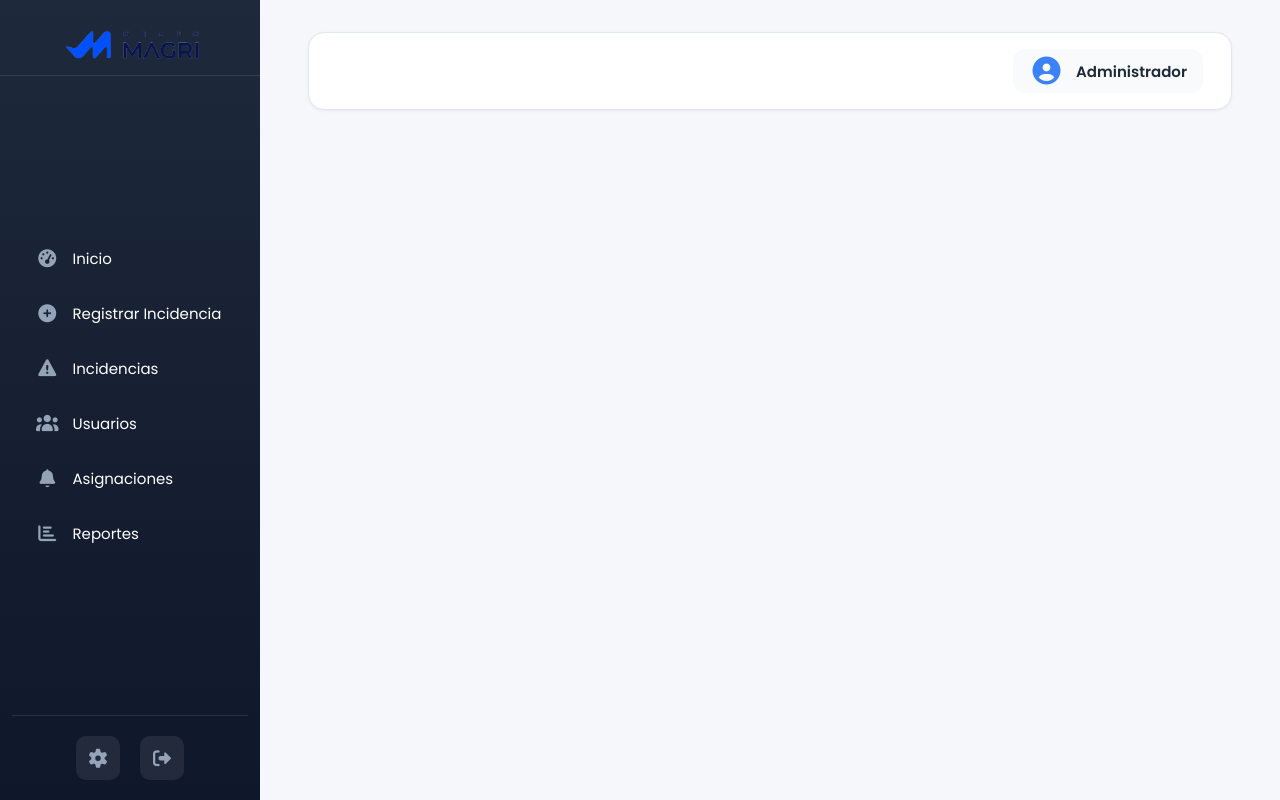
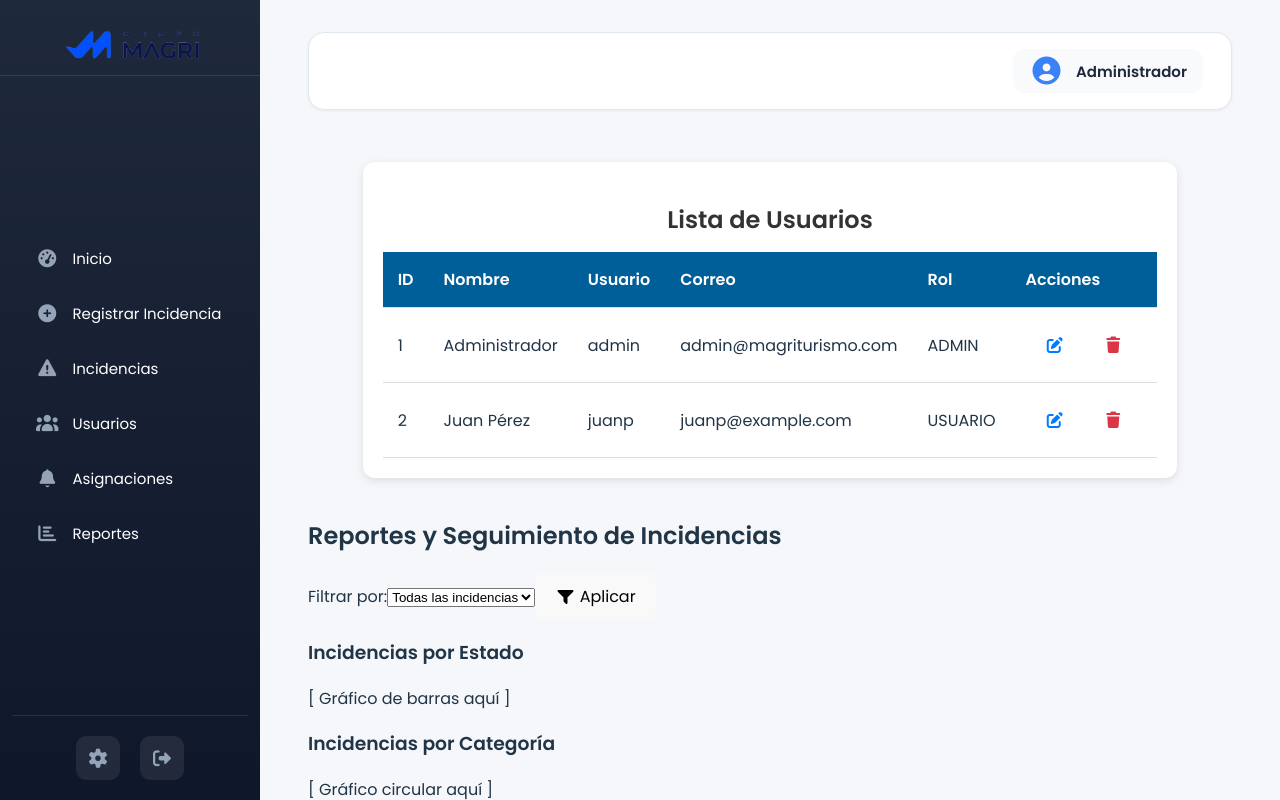
Before and after one commit to krashow/frontend-magri, a Vue app: page /reportes in a window 1280 px wide. Built offline with nearby package versions, Linux system fonts and the light colour scheme.

Commit message:
creacion de la pagina de Reposrtes (sin funciones)

```diff
--- a/src/views/Reportes.vue
+++ b/src/views/Reportes.vue
@@ -69,7 +69,79 @@
           <span>{{ userName }}</span>
         </div>
       </header>
+      <section class="user-table-section">
+        <h2>Lista de Usuarios</h2>
+        <table class="user-table">
+          <thead>
+            <tr>
+              <th>ID</th>
+              <th>Nombre</th>
+              <th>Usuario</th>
+              <th>Correo</th>
+              <th>Rol</th>
+              <th>Acciones</th>
+            </tr>
+          </thead>
+          <tbody>
+            <tr>
+              <td>1</td>
+              <td>Administrador</td>
+              <td>admin</td>
+              <td>admin@magriturismo.com</td>
+              <td>ADMIN</td>
+              <td>
+                <button class="btn-edit"><i class="fas fa-edit"></i></button>
+                <button class="btn-delete"><i class="fas fa-trash"></i></button>
+              </td>
+            </tr>
+            <tr>
+              <td>2</td>
+              <td>Juan Pérez</td>
+              <td>juanp</td>
+              <td>juanp@example.com</td>
+              <td>USUARIO</td>
+              <td>
+                <button class="btn-edit"><i class="fas fa-edit"></i></button>
+                <button class="btn-delete"><i class="fas fa-trash"></i></button>
+              </td>
+            </tr>
+          </tbody>
+        </table>
+      </section>
 
+      <!-- Módulo de reportes -->
+      <section class="reports-section">
+        <h2>Reportes y Seguimiento de Incidencias</h2>
+
+        <div class="report-filters">
+          <label for="filter">Filtrar por:</label>
+          <select id="filter">
+            <option value="todas">Todas las incidencias</option>
+            <option value="abiertas">Abiertas</option>
+            <option value="cerradas">Cerradas</option>
+            <option value="pendientes">Pendientes</option>
+          </select>
+          <button class="btn-filter"><i class="fas fa-filter"></i> Aplicar</button>
+        </div>
+
+        <!-- Gráficos (más adelante se llenarán con JS o librerías) -->
+        <div class="charts-container">
+          <div class="chart-card">
+            <h3>Incidencias por Estado</h3>
+            <div class="chart-placeholder">[ Gráfico de barras aquí ]</div>
+          </div>
+
+          <div class="chart-card">
+            <h3>Incidencias por Categoría</h3>
+            <div class="chart-placeholder">[ Gráfico circular aquí ]</div>
+          </div>
+
+          <div class="chart-card">
+            <h3>Evolución de Incidencias</h3>
+            <div class="chart-placeholder">[ Gráfico de línea aquí ]</div>
+          </div>
+        </div>
+  </section>
 
 
 
```
